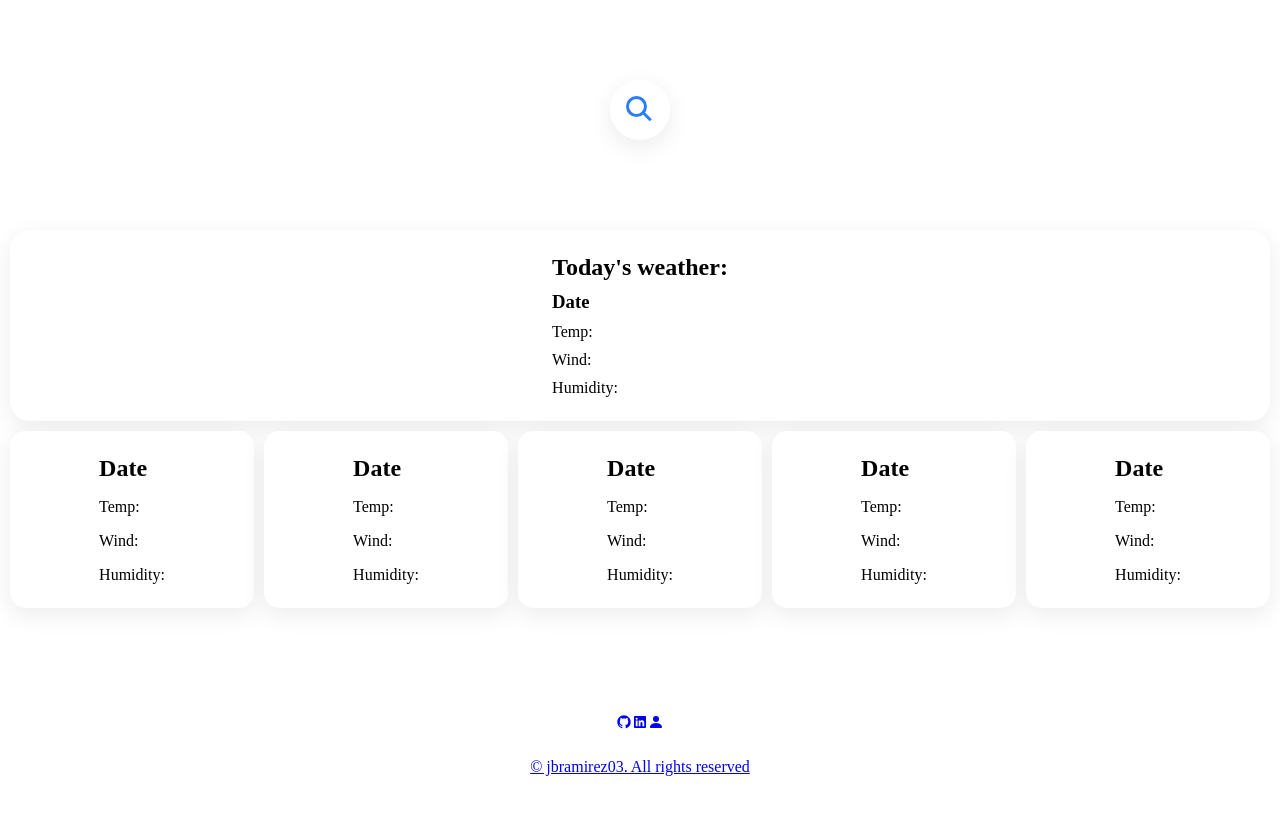
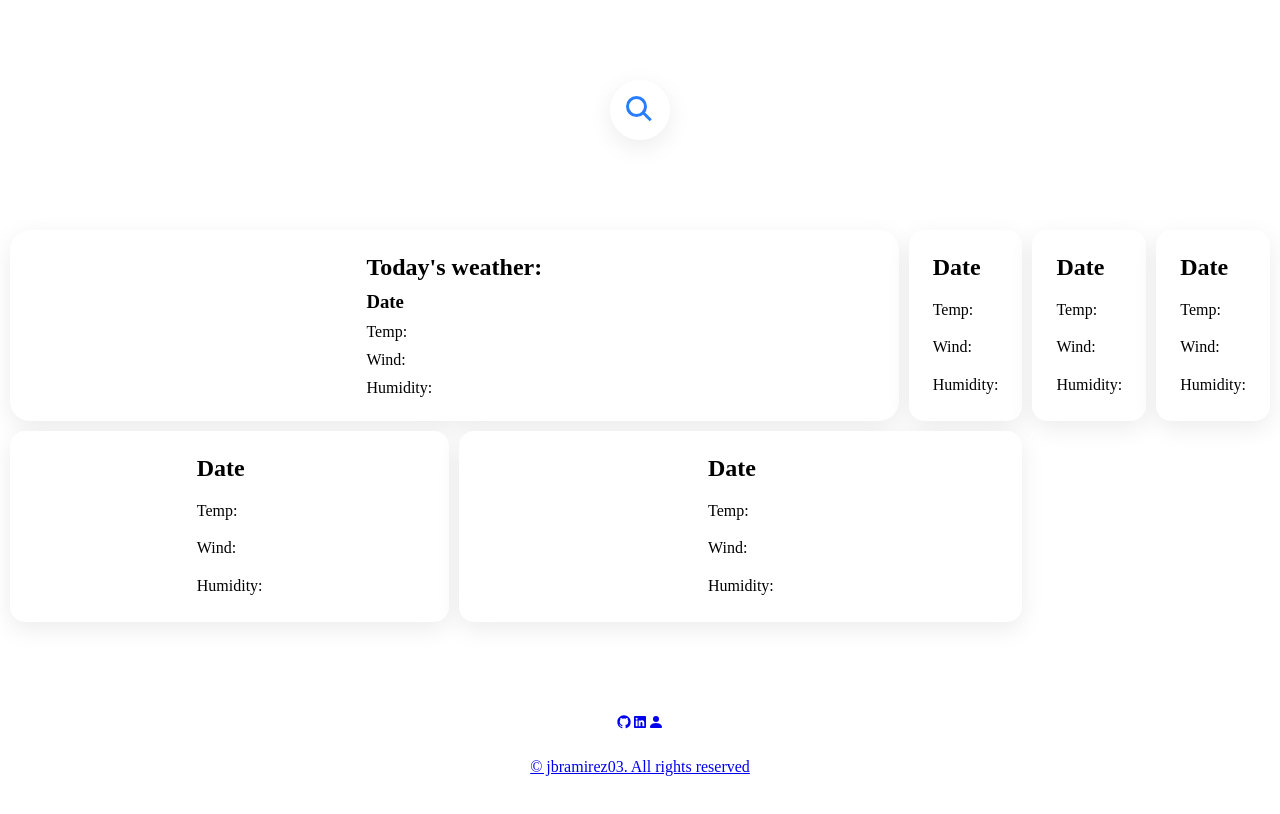
Before and after one commit to jbramirez03/Weather-Arc, a React (Create React App) app: page / in a window 1280 px wide. Shown: the top 814 px of the page. Built offline with nearby package versions, Linux system fonts and the light colour scheme.

Commit message:
redid grid layout for weather grid with grid-template-columns and rows using line numbers

```diff
--- a/src/App.css
+++ b/src/App.css
@@ -126,17 +126,21 @@
   padding: 10px;
   gap: 10px;
   width: 100%;
-  grid-template-areas:
+  /* grid-template-areas:
     "current"
     "D-one"
     "D-two"
     "D-three"
     "D-four"
-    "D-five";
+    "D-five"; */
+  grid-template-columns: 1fr;
+  grid-template-rows: 1fr;
+  grid-auto-rows: 1fr;
 }
 
 .currentDay {
-  grid-area: current;
+  /* grid-area: current; */
+  /* grid-column: 1fr; */
   display: grid;
   justify-content: center;
   gap: 10px;
@@ -146,21 +150,38 @@
   border-radius: 20px;
 }
 
-.weather-article:nth-child(2) {
-  grid-area: D-one;
+/* .weather-article:nth-child(2) {
+  grid-column: 1fr;
+} */
+
+.weather-article:nth-child(2):hover {
+  grid-row: span 2;
 }
-.weather-article:nth-child(3) {
-  grid-area: D-two;
+.weather-article:nth-child(3):hover {
+  grid-row: span 2;
 }
-.weather-article:nth-child(4) {
-  grid-area: D-three;
+.weather-article:nth-child(4):hover {
+  grid-row: span 2;
+}
+.weather-article:nth-child(5):hover {
+  grid-row: span 2;
+}
+.weather-article:nth-child(6):hover {
+  grid-row: span 2;
+}
+
+/* .weather-article:nth-child(3) {
+  grid-column: span 2;
+} */
+/* .weather-article:nth-child(4) {
+  grid-column: span 2;
 }
 .weather-article:nth-child(5) {
-  grid-area: D-four;
+  grid-column: span 2;
 }
 .weather-article:nth-child(6) {
-  grid-area: D-five;
-}
+  grid-column: span 2;
+} */
 
 .weather-article {
   display: grid;
@@ -204,16 +225,47 @@
 
 @media screen and (min-width: 35em) {
   .weather-grid {
-    grid-template-areas:
+    /* grid-template-areas:
       "current current"
       "D-one D-two"
       "D-three D-four"
-      "D-five D-five";
+      "D-five D-five"; */
+    grid-template-columns: 1fr 1fr;
   }
 
-  .footer {
-    bottom: 0;
+  .currentDay {
+    grid-column: span 2;
   }
+
+  .weather-article:nth-child(6) {
+    grid-column: span 2;
+  }
+
+  .weather-article:nth-child(2):hover ~ .weather-article:nth-child(6) {
+    grid-column: 2/3;
+  }
+
+  .weather-article:nth-child(3):hover ~ .weather-article:nth-child(6) {
+    grid-column: 2/3;
+  }
+  .weather-article:nth-child(4):hover ~ .weather-article:nth-child(6) {
+    grid-column: 2/3;
+  }
+  .weather-article:nth-child(5):hover ~ .weather-article:nth-child(6) {
+    grid-column: 1/2;
+  }
+  /* .weather-article:nth-child(3):hover {
+    grid-column: span 2;
+  }
+  .weather-article:nth-child(4):hover {
+    grid-column: span 2;
+  }
+  .weather-article:nth-child(5):hover {
+    grid-column: span 2;
+  } */
+  /* .weather-article:nth-child(6):hover {
+    grid-column: span 2;
+  } */
 }
 
 @media screen and (min-width: 60em) {
```
